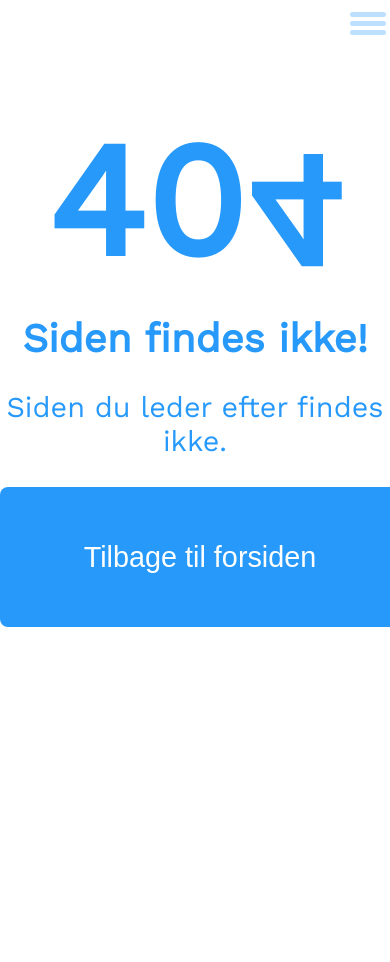
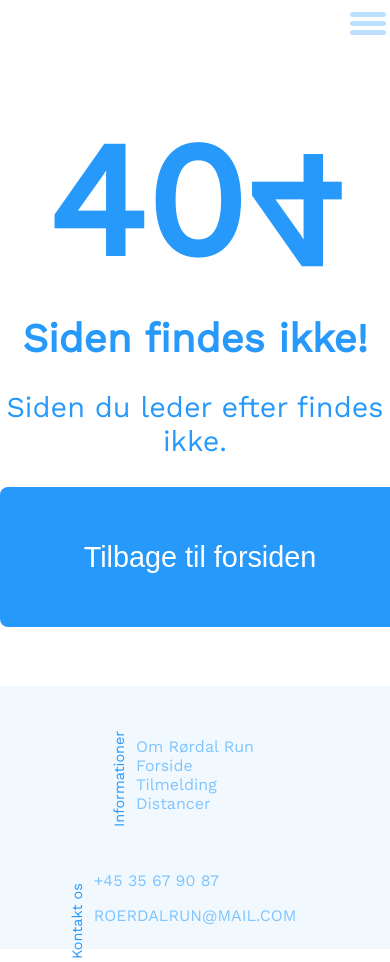
Before and after one commit to TomGrooves/roerdal_run, a React (Create React App) app: page / in a window 390 px wide. Before the commit the page ends 844 px from the top, so only its background shows below. Built offline with nearby package versions, Linux system fonts and the light colour scheme; no server answers.

Commit message:
footer styling

```diff
--- a/src/App.js
+++ b/src/App.js
@@ -9,6 +9,7 @@ import AttendingPage from './sites/attendingpage/attendingpage';
 import NavBar from './components/navbar/navbar';
 import Ratings from './sites/ratingpage/ratings';
 import './sites/main.scss'
+import Footer from './sites/footer/footer';
 
 
 function App() {
@@ -42,6 +43,7 @@ function App() {
           <NotFoundPage/>
         </Route>
       </Switch>
+      <Footer/>
     </Router>
   );
 }
--- /dev/null
+++ b/src/sites/footer/footer.jsx
@@ -0,0 +1,27 @@
+import React from 'react'
+import Style from './footer.module.scss'
+import {Link} from "react-router-dom";
+function Footer() {
+
+    return (
+
+        <section className={Style.footerGrid}>
+            <span></span>
+            <div>
+                <p className={Style.sideways}>Informationer</p>
+                <Link className={Style.text} to="/roerdal_run/om rørdal run">Om Rørdal Run</Link>
+                <Link className={Style.text} to="/roerdal_run/forside">Forside</Link>
+                <Link className={Style.text} to="/roerdal_run/tilmelding">Tilmelding</Link>
+                <Link className={Style.text} to="/roerdal_run/distancer">Distancer</Link>
+            </div>
+            <div>
+                <p className={Style.sideways}>Kontakt os</p>
+                <p className={Style.text}>+45 35 67 90 87</p>
+                <p className={Style.text}>ROERDALRUN@MAIL.COM</p>
+            </div>
+            <span></span>
+        </section>
+    )
+}
+
+export default Footer
--- /dev/null
+++ b/src/sites/footer/footer.module.scss
@@ -0,0 +1,69 @@
+@import '../../components/theme/theme.scss';
+
+
+.footerGrid{
+    background-color: $light-blue;
+    display: grid;
+    grid-template-columns: 1fr 0.5fr 0.5fr 1fr;
+    justify-items: center;
+    align-items: center;
+    justify-content: center;
+    align-content: center;
+    gap: 8px;
+    width: 100%;
+    margin: auto;
+    margin-top: 15%;
+    position: relative;
+    bottom:0;
+
+    div{
+        .sideways{
+            width: fit-content;
+            font-size: 0.9rem;
+            transform: translateX(-60px) translateY(75px)rotate(-90deg);
+            margin-left: -5%;
+            margin-top: 6%;
+            padding: 3px;
+        }
+
+        a{
+            text-decoration: none;
+            display: block;
+            color: $blue;
+            font-size: 1.2rem;
+        }
+
+        .text{
+            color: $blue;
+            font-size: 1.2rem;
+        }
+    }
+}
+
+@media screen and (max-width: 1000px){
+
+    .footerGrid{
+        display: grid;
+        grid-template-columns: 1fr;
+        justify-items: center;
+        align-items: start;
+        justify-content: start;
+
+        div{
+            .sideways{
+                width: 80px;
+                font-size: 0.9rem;
+                transform: translateX(-60px) translateY(75px) rotate(-90deg);
+                margin-left: 0%;
+                margin-top: 6%;
+                padding: 3px;
+                }
+
+                .text{
+                    color: $blue;
+                    font-size: 1rem;
+                }
+            }
+
+    }
+}
```
